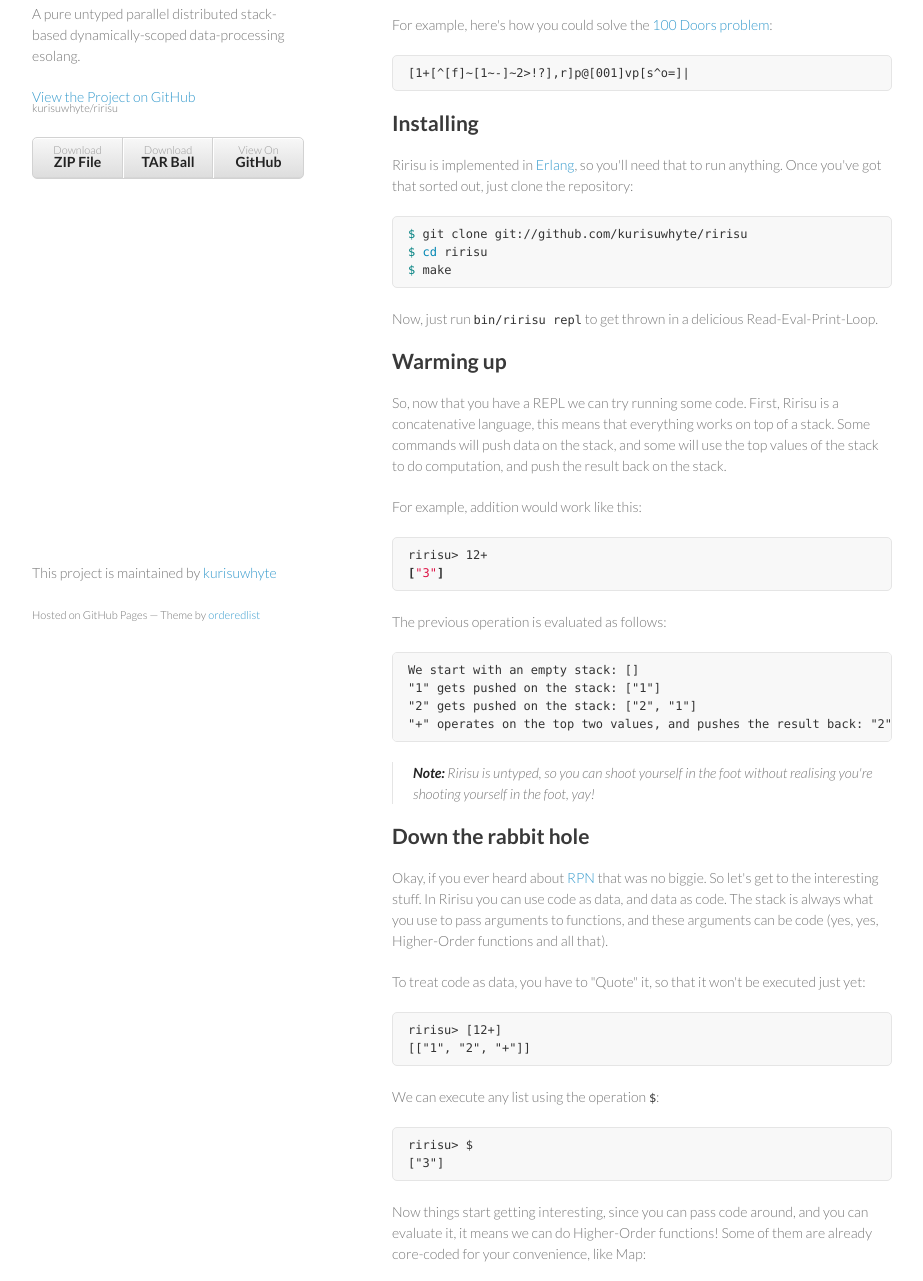
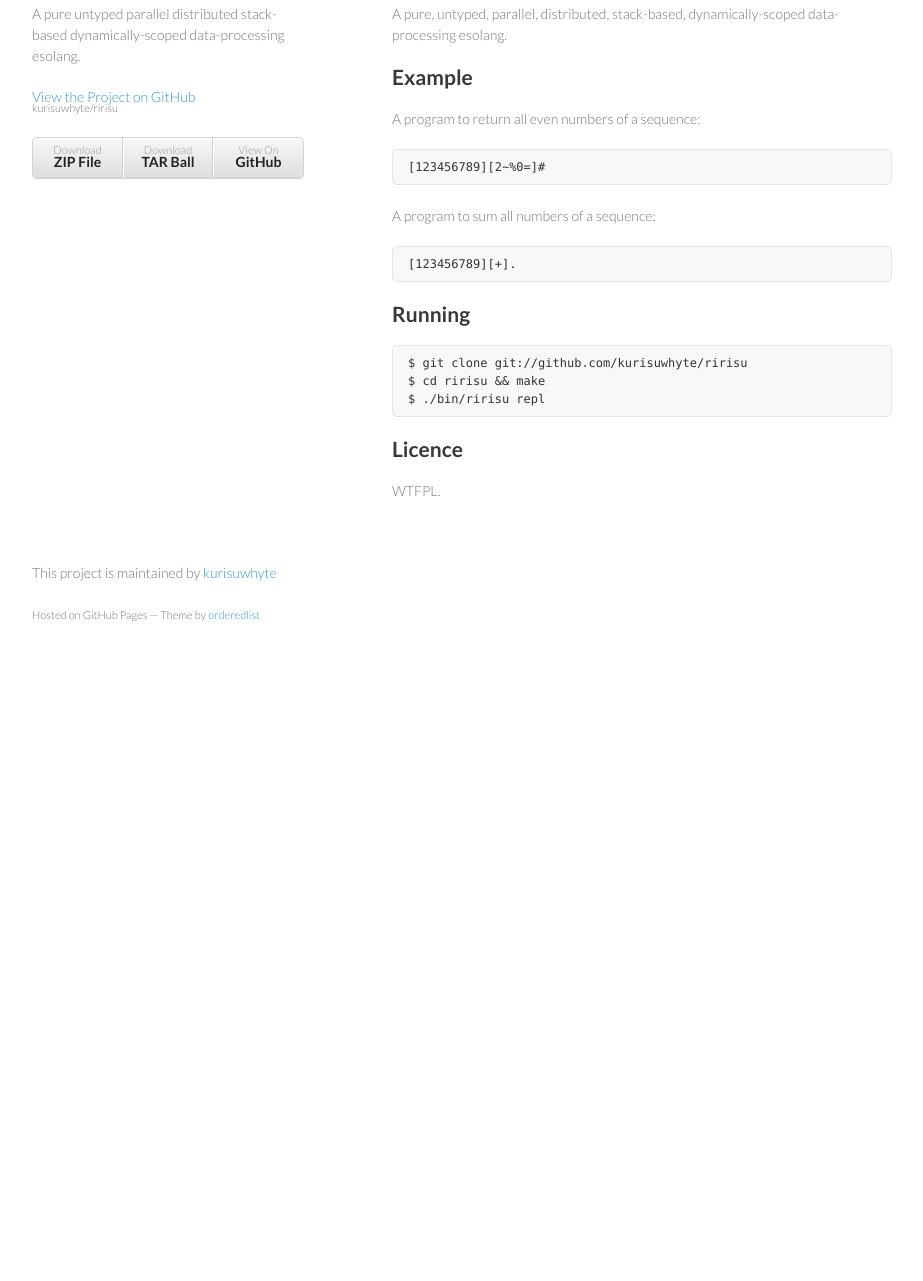
Before and after one commit to kurisuwhyte/ririsu, a plain HTML site: page index.html in a window 1280 px wide. Shown: the part 106-1387 px from the top of the page, without its empty margins (178-1101 px from the left). After the commit the page ends 800 px from the top, so only its background shows below. Drawn offline with Linux system fonts and the light colour scheme.

Commit message:
Create gh-pages branch via GitHub

```diff
--- a/index.html
+++ b/index.html
@@ -28,106 +28,37 @@
         </ul>
       </header>
       <section>
-        <p>Ririsu is a small concatenative esolang that's perfect for code-golfs. It's even less readable than PERL!</p>
+        <h1>
+<a name="ririsu" class="anchor" href="#ririsu"><span class="octicon octicon-link"></span></a>Ririsu</h1>
 
-<p>For example, here's how you could solve the <a href="http://rosettacode.org/wiki/100_doors">100 Doors problem</a>:</p>
-
-<div class="highlight"><pre>[1+[^[f]~[1~-]~2&gt;!?],r]p@[001]vp[s^o=]|
-</pre></div>
+<p>A pure, untyped, parallel, distributed, stack-based, dynamically-scoped
+data-processing esolang.</p>
 
 <h2>
-<a name="installing" class="anchor" href="#installing"><span class="octicon octicon-link"></span></a>Installing</h2>
+<a name="example" class="anchor" href="#example"><span class="octicon octicon-link"></span></a>Example</h2>
 
-<p>Ririsu is implemented in <a href="http://www.erlang.org/">Erlang</a>, so you'll need that to run anything. Once you've got that sorted out, just clone the repository:</p>
+<p>A program to return all even numbers of a sequence:</p>
 
-<div class="highlight"><pre><span class="nv">$ </span>git clone git://github.com/kurisuwhyte/ririsu
-<span class="nv">$ </span><span class="nb">cd </span>ririsu
-<span class="nv">$ </span>make
-</pre></div>
+<pre><code>[123456789][2~%0=]#
+</code></pre>
 
-<p>Now, just run <code>bin/ririsu repl</code> to get thrown in a delicious Read-Eval-Print-Loop.</p>
+<p>A program to sum all numbers of a sequence:</p>
+
+<pre><code>[123456789][+].
+</code></pre>
 
 <h2>
-<a name="warming-up" class="anchor" href="#warming-up"><span class="octicon octicon-link"></span></a>Warming up</h2>
+<a name="running" class="anchor" href="#running"><span class="octicon octicon-link"></span></a>Running</h2>
 
-<p>So, now that you have a REPL we can try running some code. First, Ririsu is a concatenative language, this means that everything works on top of a stack. Some commands will push data on the stack, and some will use the top values of the stack to do computation, and push the result back on the stack.</p>
-
-<p>For example, addition would work like this:</p>
-
-<div class="highlight"><pre>ririsu&gt; 12+
-<span class="o">[</span><span class="s2">"3"</span><span class="o">]</span>
-</pre></div>
-
-<p>The previous operation is evaluated as follows:</p>
-
-<div class="highlight"><pre>We start with an empty stack: []
-"1" gets pushed on the stack: ["1"]
-"2" gets pushed on the stack: ["2", "1"]
-"+" operates on the top two values, and pushes the result back: "2" + "1" =&gt; ["3"]
-</pre></div>
-
-<blockquote>
-<p><strong>Note:</strong> Ririsu is untyped, so you can shoot yourself in the foot without realising you're shooting yourself in the foot, yay!</p>
-</blockquote>
+<pre><code>$ git clone git://github.com/kurisuwhyte/ririsu
+$ cd ririsu &amp;&amp; make
+$ ./bin/ririsu repl
+</code></pre>
 
 <h2>
-<a name="down-the-rabbit-hole" class="anchor" href="#down-the-rabbit-hole"><span class="octicon octicon-link"></span></a>Down the rabbit hole</h2>
+<a name="licence" class="anchor" href="#licence"><span class="octicon octicon-link"></span></a>Licence</h2>
 
-<p>Okay, if you ever heard about <a href="http://en.wikipedia.org/wiki/Reverse_Polish_notation">RPN</a> that was no biggie. So let's get to the interesting stuff. In Ririsu you can use code as data, and data as code. The stack is always what you use to pass arguments to functions, and these arguments can be code (yes, yes, Higher-Order functions and all that).</p>
-
-<p>To treat code as data, you have to "Quote" it, so that it won't be executed just yet:</p>
-
-<div class="highlight"><pre>ririsu&gt; [12+]
-[["1", "2", "+"]]
-</pre></div>
-
-<p>We can execute any list using the operation <code>$</code>:</p>
-
-<div class="highlight"><pre>ririsu&gt; $
-["3"]
-</pre></div>
-
-<p>Now things start getting interesting, since you can pass code around, and you can evaluate it, it means we can do Higher-Order functions! Some of them are already core-coded for your convenience, like Map:</p>
-
-<div class="highlight"><pre>ririsu&gt; [123456]
-[["1","2","3","4","5","6"], ["3"]]
-ririsu&gt; [1+]|
-[["2","3","4","5","6","7"], ["3"]]
-</pre></div>
-
-<h2>
-<a name="manipulate-the-stack-they-said-itll-be-fun-they-said" class="anchor" href="#manipulate-the-stack-they-said-itll-be-fun-they-said"><span class="octicon octicon-link"></span></a>Manipulate the stack, they said. It'll be fun, they said...</h2>
-
-<p>Sometimes you'll need to manipulate the stack so that the operation you're applying gets arguments in the correct order. Operations are really just functions that take in a Stack and return a new Stack — in Ririsu, though, you also get <strong>dynamic scoping</strong>, since functions also take an environment.</p>
-
-<p>Suppose you want to check if the square root of a value is an exact number. You could do it by cloning items on the stack:</p>
-
-<div class="highlight"><pre>ririsu&gt; 5s
-[2.23606797749979]
-ririsu&gt; ^
-[2.23606797749979,2.23606797749979]
-ririsu&gt; o
-[2,2.23606797749979]
-ririsu&gt; =
-[false]
-</pre></div>
-
-<p>Or you can use the dynamic scoping madness:</p>
-
-<div class="highlight"><pre>ririsu&gt; 5sA@
-[]  # just stored `5s` in `A`
-ririsu&gt; AAo=
-[false]
-</pre></div>
-
-<blockquote>
-<p><strong>Note:</strong> Sadly, Erlang doesn't support unicode :(</p>
-</blockquote>
-
-<h2>
-<a name="what-else" class="anchor" href="#what-else"><span class="octicon octicon-link"></span></a>What else?</h2>
-
-<p>The whole documentation for the language can be found in the seat pocket in front of you... I mean, in the <code>docs/</code> directory. There's also a handful of <code>examples/</code> laying around. The <a href="http://concatenative.org/wiki/view/Front%20Page">Concatenative Wiki</a> is an amazing place to learn more about concatenative programming in general :)</p>
+<p>WTFPL.</p>
       </section>
       <footer>
         <p>This project is maintained by <a href="https://github.com/kurisuwhyte">kurisuwhyte</a></p>
```
Also changed, not shown: params.json (+1 -1 lines).
